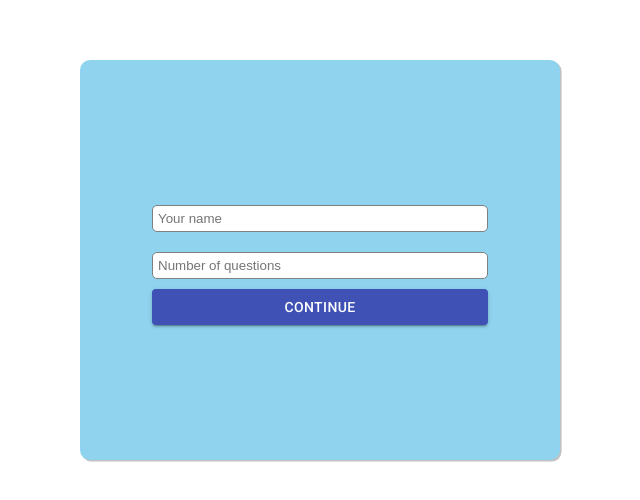
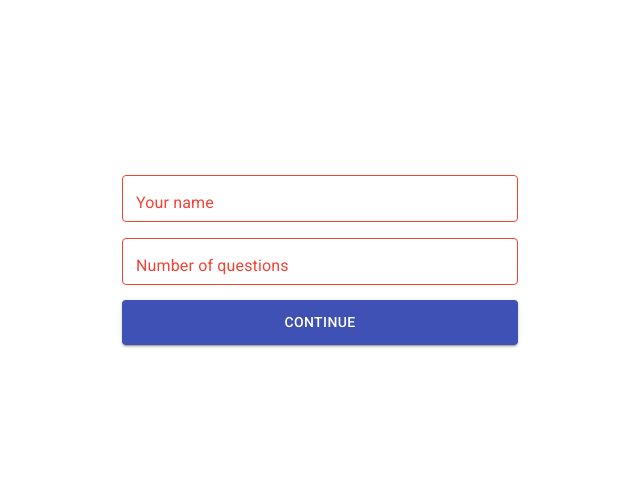
Before and after one commit to Pacheck/super-duper-parakeet, a React (Create React App) app: page / in a window 1280 px wide. Shown: the part 140-640 px from the top of the page, without its empty margins (320-960 px from the left). Built offline with nearby package versions, Linux system fonts and the light colour scheme.

Commit message:
added new text field and data from local storage

```diff
--- a/src/pages/home-page/index.css
+++ b/src/pages/home-page/index.css
@@ -1,28 +1,15 @@
-.home-page {
+.Form {
+  display: flex;
+  flex-direction: column;
+  justify-content: space-evenly;
+  min-height: 200px;
   width: 100%;
-  height: 100vh;
-  display: flex;
-  justify-content: center;
-  align-items: center;
 }
 
-.Form {
-  display: flex;
-  align-items: center;
-  justify-content: center;
-  flex-direction: column;
-  background-color: rgb(144, 211, 238);
-  border-radius: 10px;
-  box-shadow: 0.1em 0.1em rgba(52, 52, 53, 0.301);
-  width: 30rem;
-  height: 25rem;
+.Form input {
+  height: 10px;
 }
 
-.Form input,
-button {
-  width: 70%;
-  margin: 10px 0px;
-  padding: 5px;
-  border-radius: 5px;
-  border: 1px solid gray;
+.Form button {
+  padding: 10px 0px;
 }
--- a/src/pages/home-page/index.jsx
+++ b/src/pages/home-page/index.jsx
@@ -1,56 +1,86 @@
 import React, { useContext } from "react";
 
 import { useHistory } from "react-router-dom";
-import Button from "@material-ui/core/Button";
+
+import { makeStyles } from "@material-ui/core/styles";
+import { TextField, Container, Box, Button } from "@material-ui/core";
+
 import { Formik } from "formik";
 
 import { MyContext } from "../../container/App";
 
 import Form from "../../components/Form";
-import FormField from "../../components/FormField";
 
 import "./index.css";
 
+const useStyles = makeStyles((theme) => ({
+  container: {
+    height: "100%",
+    display: "flex",
+    justifyContent: "center",
+    alignItems: "center",
+  },
+}));
+
 const HomePage = () => {
+  const classes = useStyles();
   const history = useHistory();
-  const { userData, setUserData } = useContext(MyContext);
-
-  //remover log
-  console.log(userData);
+  const {
+    userData: { userName, questionsQtd },
+    setUserData,
+  } = useContext(MyContext);
 
   const handleValidateForm = ({ userName, questionsQtd }) => {
     if (!userName || !questionsQtd)
-      return console.error("nome e quantidade de perguntas requeridas");
+      return console.error("informe o nome e quantidade de perguntas");
 
     setUserData((prevState) => ({ ...prevState, userName, questionsQtd }));
+    localStorage.setItem(
+      "user",
+      JSON.stringify({
+        userName,
+        questionsQtd,
+      })
+    );
+
+    console.log(JSON.parse(localStorage.getItem("user")));
     history.push("/start");
   };
 
   return (
-    <div className="home-page">
+    <Box height="100vh">
+      <Container maxWidth="xs" className={classes.container}>
         <Formik
-        initialValues={{ userName: "", questionsQtd: "" }}
+          initialValues={
+            userName
+              ? { userName, questionsQtd }
+              : { userName: "", questionsQtd: "" }
+          }
           onSubmit={(values) => {
             handleValidateForm(values);
           }}
         >
-        {({ values, handleChange, handleBlur, handleSubmit }) => (
+          {({ values, handleChange, handleSubmit }) => (
             <Form onSubmit={handleSubmit} className="Form">
-            <FormField
+              <TextField
                 name="userName"
                 type="text"
-              placeholder="Your name"
+                error={!values.userName}
+                value={values.userName}
                 onChange={handleChange}
-              onBlur={handleBlur}
-              value={values.userName}
+                variant="outlined"
+                id="outlined-error"
+                label="Your name"
               />
-            <FormField
+              <TextField
                 name="questionsQtd"
                 type="number"
-              placeholder="Number of questions"
+                error={!values.questionsQtd}
+                value={values.questionsQtd}
                 onChange={handleChange}
-              onBlur={handleBlur}
-              value={values.questionsQtd}
+                variant="outlined"
+                id="outlined-error"
+                label="Number of questions"
               />
               <Button type="submit" variant="contained" color="primary">
                 Continue
@@ -58,7 +88,8 @@
             </Form>
           )}
         </Formik>
-    </div>
+      </Container>
+    </Box>
   );
 };
 
```
Lines whose indentation alone changed are shown as unchanged.
